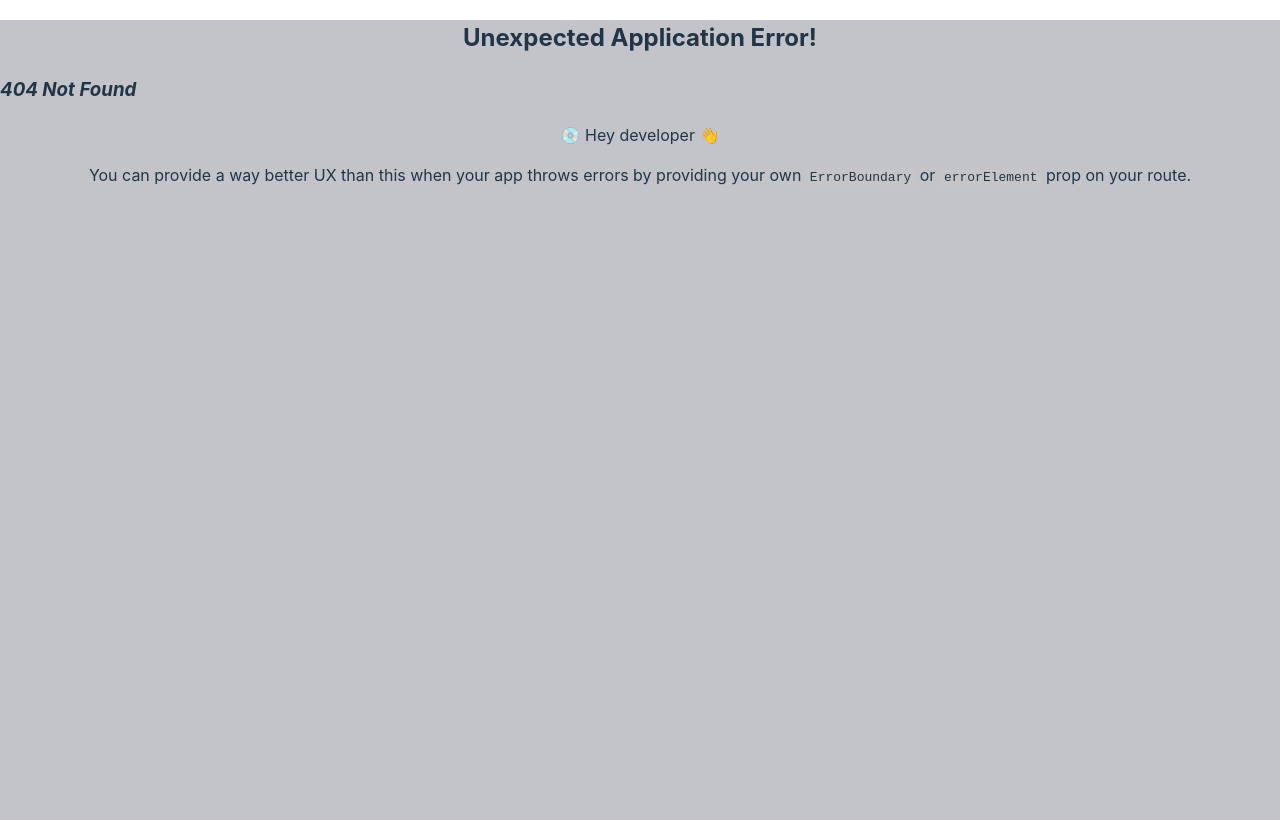
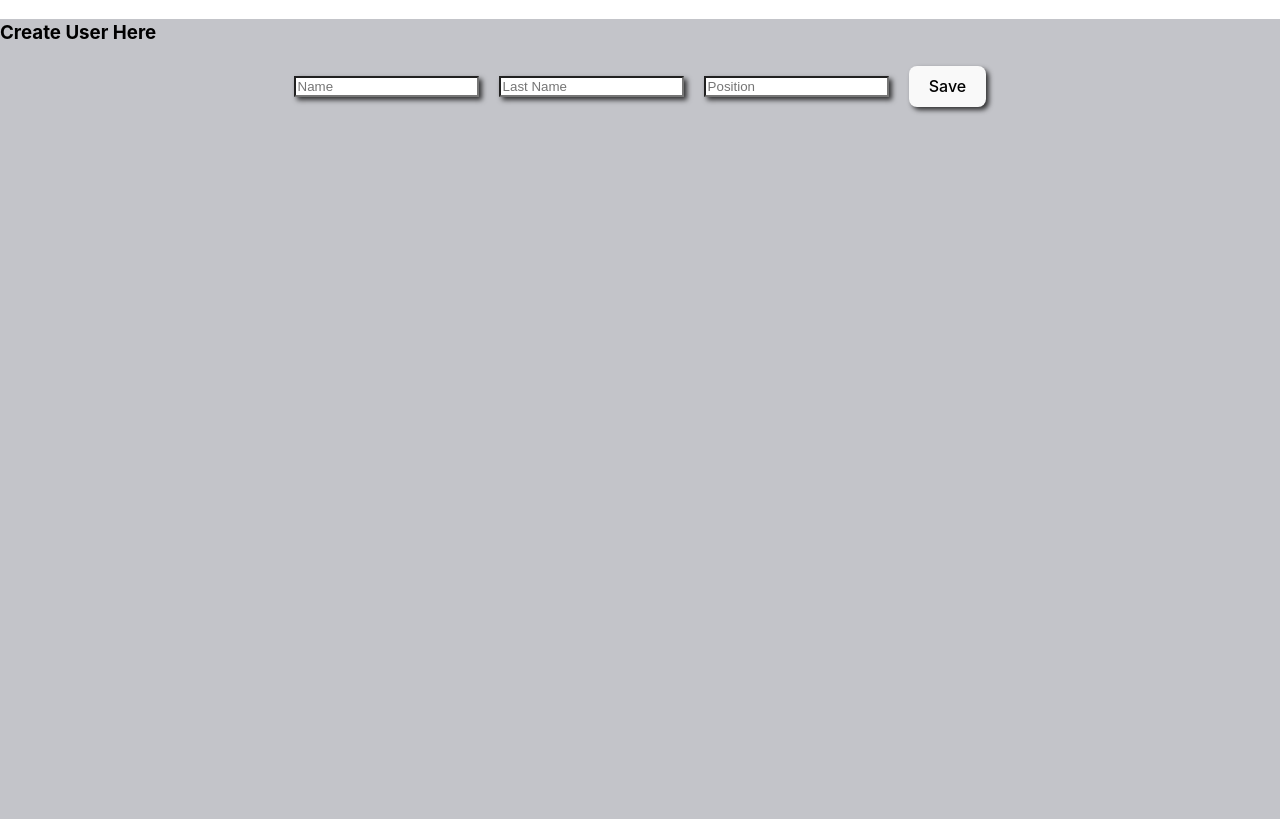
Before and after one commit to Charat-Ninjar/reactTesting, a React app: page /Home in a window 1280 px wide. Before the commit this address had no page. Built offline with nearby package versions, Linux system fonts and the light colour scheme; the HTML template or start-up script is replaced by a standard one.

Commit message:
fixing path error again

```diff
--- a/src/App.jsx
+++ b/src/App.jsx
@@ -1,7 +1,5 @@
-import { useState } from 'react'
 import './App.css'
 import Layout from './Layout'
-import Owner from './components/Owner'
 function App() {
   return (
     <>
--- a/src/components/AddDatatoTable.jsx
+++ b/src/components/AddDatatoTable.jsx
@@ -1,5 +1,5 @@
 import React from "react";
-import UserData, { useData } from "./UserData";
+import { useData } from "./UserData";
 import { useState } from "react";
 
 const AddDataToTable = () => {
--- a/src/components/DataTable.jsx
+++ b/src/components/DataTable.jsx
@@ -1,5 +1,5 @@
-import React, { useState } from "react";
-import UserData, { useData } from "./UserData";
+import React from "react";
+import { useData } from "./UserData";
 import AddDataToTable from "./AddDataToTable";
 
 const DataTable = () => {
--- a/src/components/Home.jsx
+++ b/src/components/Home.jsx
@@ -42,6 +42,7 @@ const Home = () => {
 
       ) : showUserTable == "admin" ? (
 
+
           <DataTable />
 
       ) : (
--- a/src/main.jsx
+++ b/src/main.jsx
@@ -6,6 +6,8 @@ import { createBrowserRouter, RouterProvider } from "react-router-dom";
 import Owner from "./components/Owner.jsx";
 import Home from "./components/Home.jsx";
 import UserData from "./components/UserData.jsx";
+import DataTable from "./components/DataTable.jsx";
+import AddDataToTable from "./components/AddDataToTable.jsx";
 const router = createBrowserRouter([
   {
     path: "/",
@@ -18,7 +20,23 @@ const router = createBrowserRouter([
   {
     path: "/Owner",
     element: <Owner />,
-  }
+  },
+  {
+    path: "/Home",
+    element:(
+      <UserData>
+        <AddDataToTable />
+      </UserData>
+    ),
+  },
+  {
+    path: "/Home",
+    element: (
+      <UserData>
+        <DataTable />
+      </UserData>
+    ),
+  },
 ]);
 ReactDOM.createRoot(document.getElementById("root")).render(
   <RouterProvider router={router} />
```
